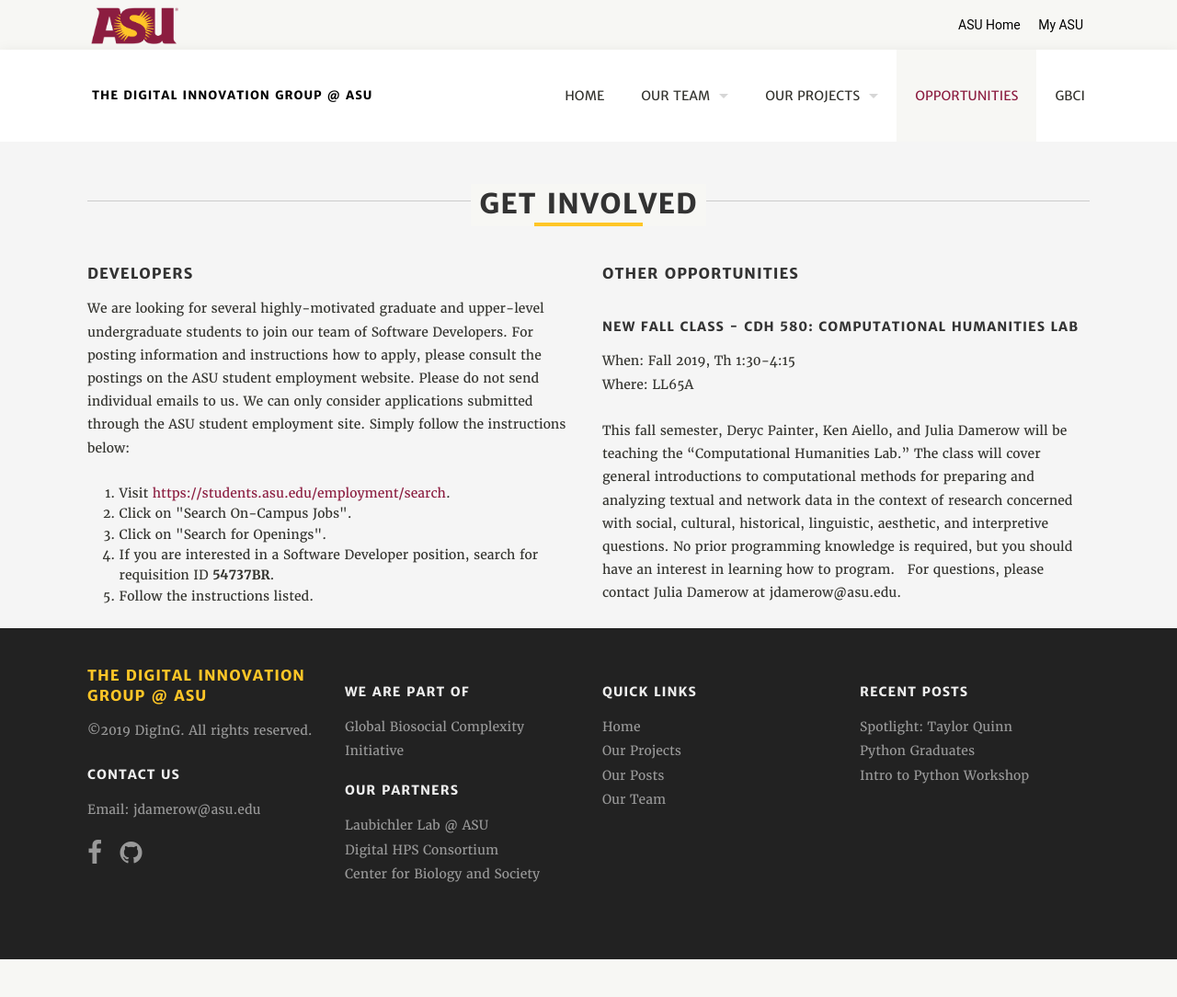
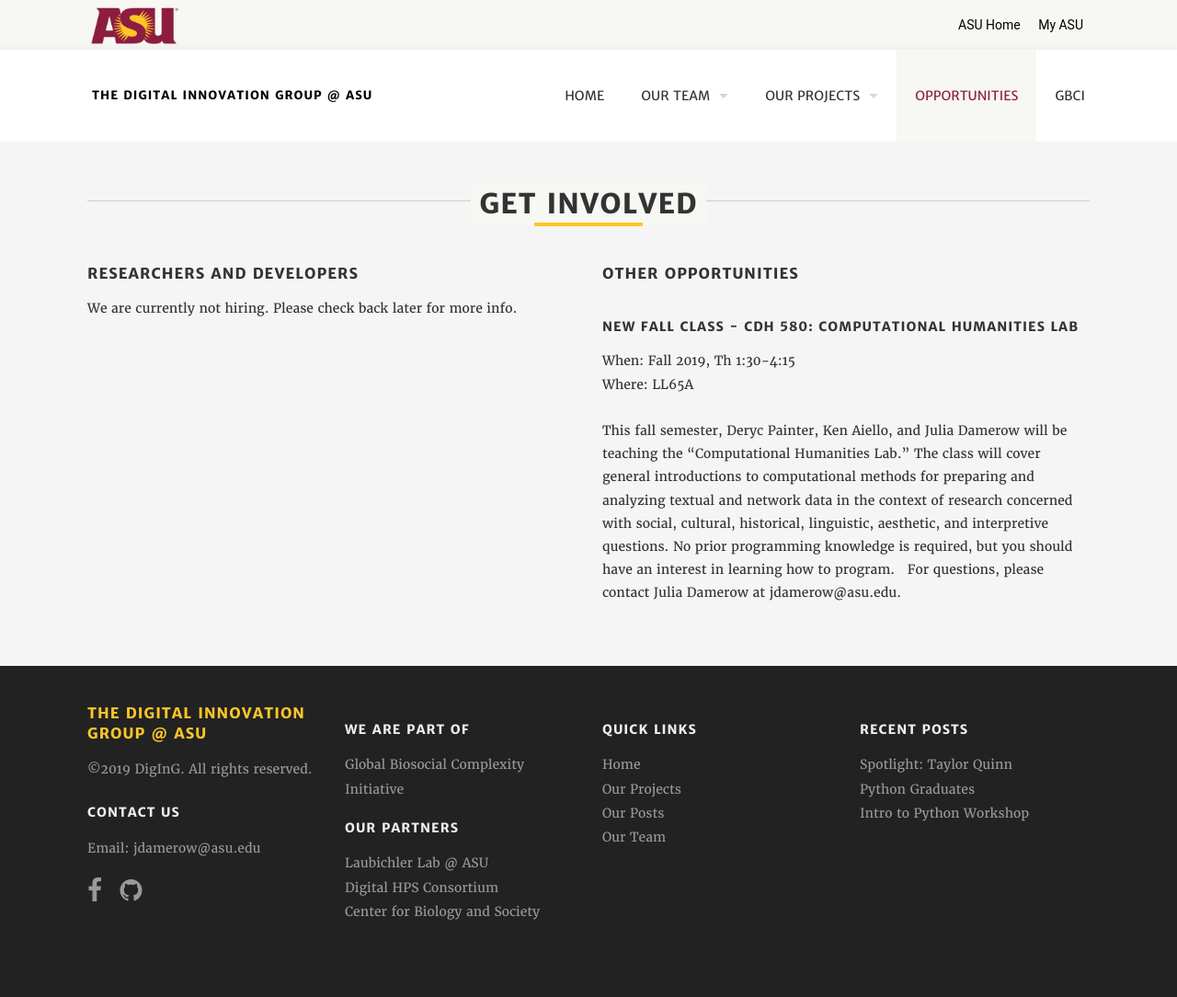
Before and after one commit to diging/diging, a Jekyll site: the page built from opportunities/index.html, in a window 1280 px wide. Shown: the whole page at 92% size. Built offline with Jekyll 4.4.1, drawn with Linux system fonts in a browser that asks for light colours; before the commit the page ends 1043 px from its top, so only the background shows below that.

Commit message:
[WEB-22] removed Software Developer position

```diff
--- a/opportunities/index.html
+++ b/opportunities/index.html
@@ -18,17 +18,17 @@
     <div class="row">
       <div class="large-6 medium-6 columns">
         <header>
-          <h3 >Developers</h3>
+          <h3 >Researchers and Developers</h3>
         </header>
-        <!-- <p style="padding-bottom: 350px;  ">We are currently not hiring. Please check back later for more info.</p> -->
-	<p>We are looking for several highly-motivated graduate and upper-level undergraduate students to join our team of Software Developers. For posting information and instructions how to apply, please consult the postings on the ASU student employment website. Please do not send individual emails to us. We can only consider applications submitted through the ASU student employment site. Simply follow the instructions below: </p>
-	<ol style="list-style-type: decimal; padding-left: 15px;">
+        <p style="padding-bottom: 350px;  ">We are currently not hiring. Please check back later for more info.</p>
+	<!-- <p>We are looking for several highly-motivated graduate and upper-level undergraduate students to join our team of Software Developers. For posting information and instructions how to apply, please consult the postings on the ASU student employment website. Please do not send individual emails to us. We can only consider applications submitted through the ASU student employment site. Simply follow the instructions below: </p> -->
+	<!-- <ol style="list-style-type: decimal; padding-left: 15px;">
 		<li>Visit <a href="https://students.asu.edu/employment/search" target="_blank">https://students.asu.edu/employment/search</a>.</li>
 		<li>Click on "Search On-Campus Jobs".</li>
 		<li>Click on "Search for Openings".</li>
 		<li>If you are interested in a Software Developer position, search for requisition ID <strong>54737BR</strong>. </li>
 		<li>Follow the instructions listed.</li>
-	</ol>
+	</ol> -->
       </div>
 
       <div class="large-6 medium-6 columns">
```
